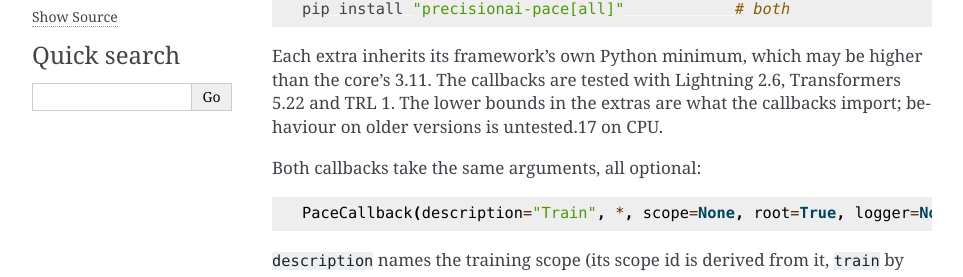
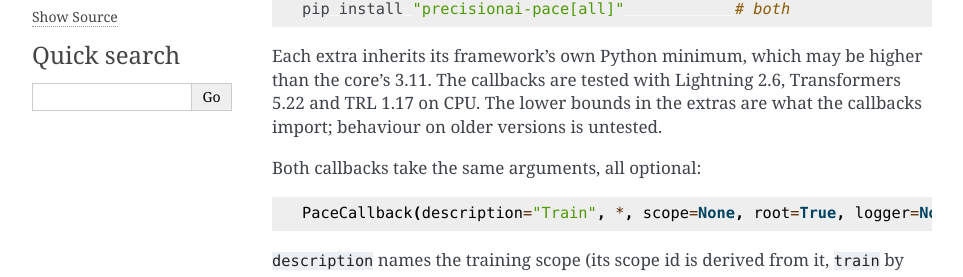
Before and after one commit to Precision-AI-Inc/pace, a Sphinx documentation site: the page built from docs/frameworks.md, in a window 1280 px wide and 900 px high. Shown: the part 334-611 px from the top of the window, without its empty margins (148-1111 px from the left). Built offline with Sphinx 7.4.7, drawn with Linux system fonts in a browser that asks for light colours.

```diff
--- a/docs/frameworks.md
+++ b/docs/frameworks.md
@@ -15,8 +15,8 @@ pip install "precisionai-pace[all]"            # both
 
 Each extra inherits its framework's own Python minimum, which may be higher than
 the core's 3.11. The callbacks are tested with Lightning 2.6, Transformers 5.22 and
-TRL 1. The lower bounds in
-the extras are what the callbacks import; behaviour on older versions is untested.17 on CPU.
+TRL 1.17 on CPU. The lower bounds in the extras are what the callbacks import; behaviour
+on older versions is untested.
 
 Both callbacks take the same arguments, all optional:
 
```
